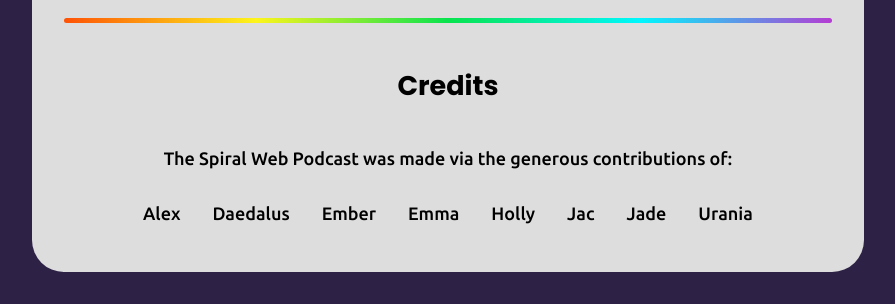
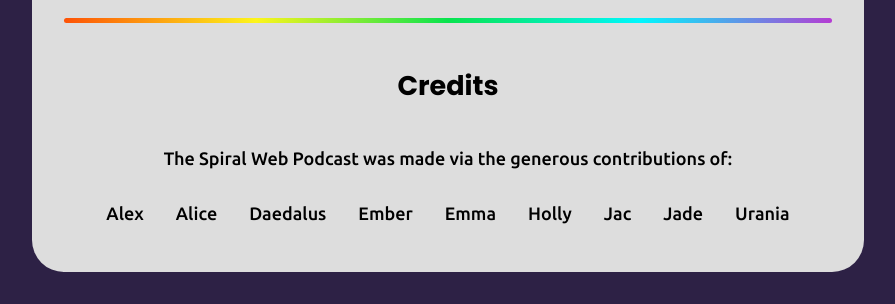
Before and after one commit to SpiralWebPod/SpiralWebPod.github.io, a plain HTML site: page index.html in a window 1280 px wide. Shown: the part 2000-2304 px from the top of the page, without its empty margins (192-1087 px from the left). Drawn offline with nearby package versions, Linux system fonts and the light colour scheme; a web font is replaced by a local one.

Commit message:
Added Alice’s name

```diff
--- a/index.html
+++ b/index.html
@@ -224,6 +224,7 @@
             <p>The Spiral Web Podcast was made via the generous contributions of:</p>
             <ul>
                 <li>Alex</li>
+                <li>Alice</li>
                 <li>Daedalus</li>
                 <li>Ember</li>
                 <li>Emma</li>
```
